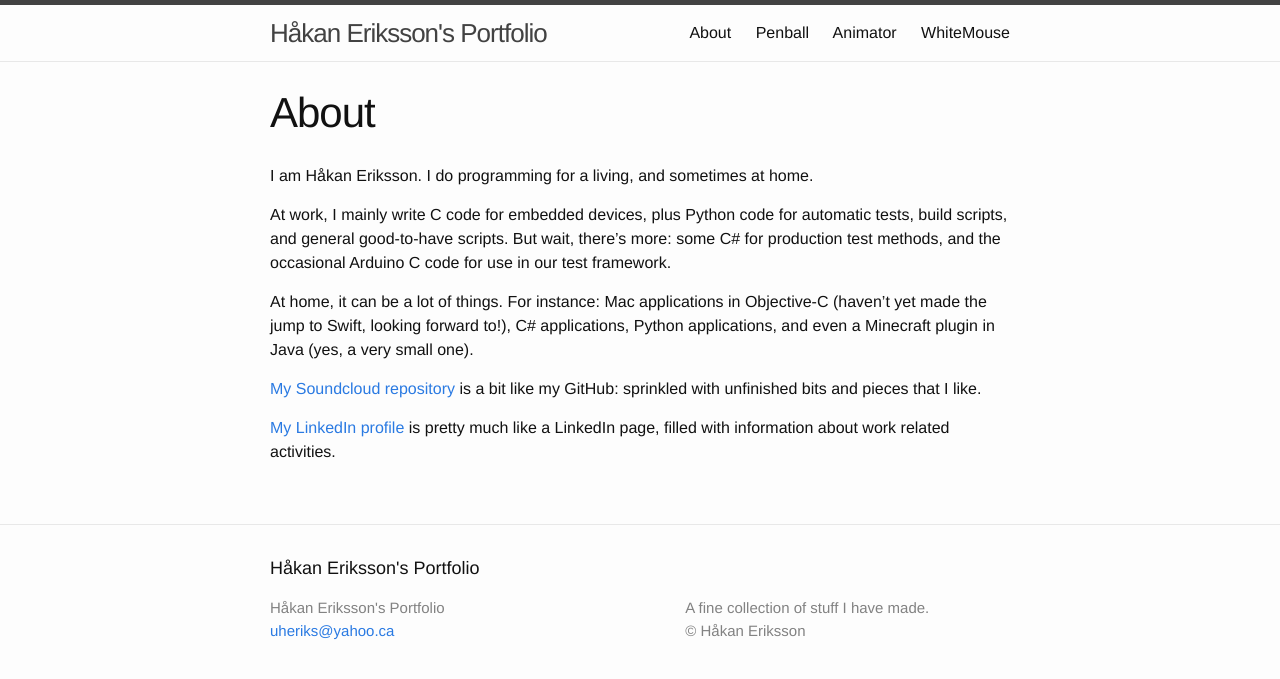
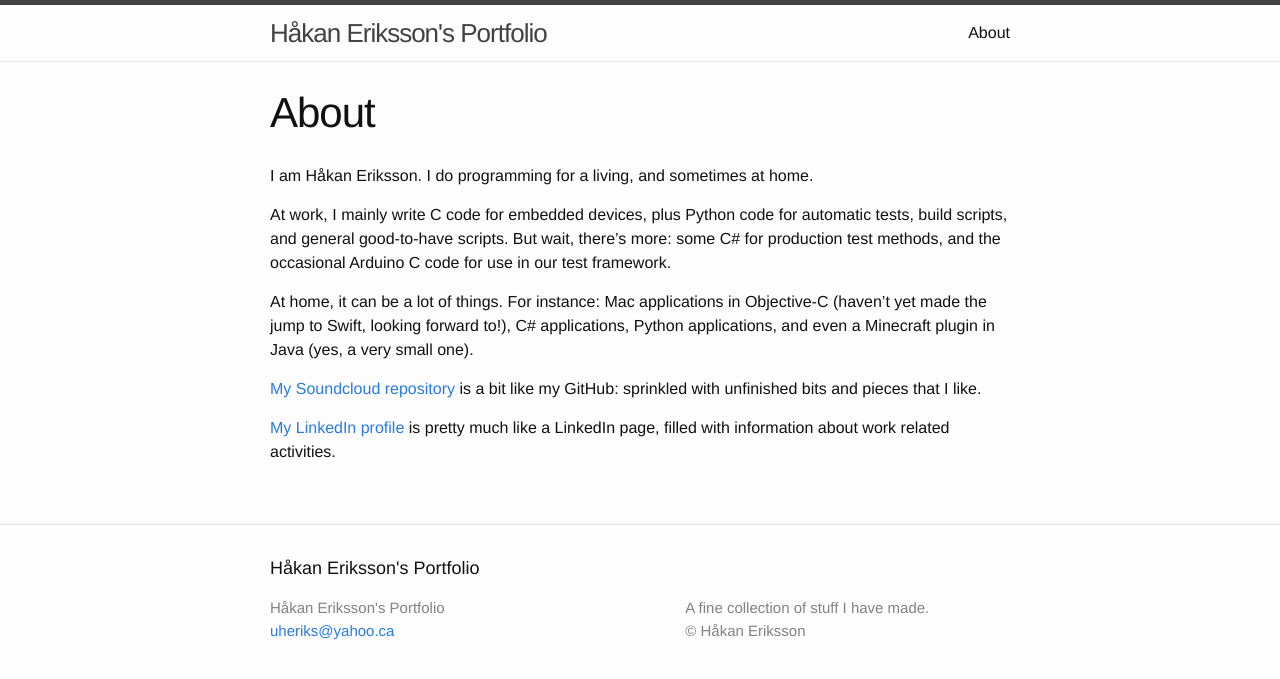
Before and after one commit to bar-and-c/bar-and-c.github.io, a Jekyll site: the page built from about.md, in a window 1280 px wide. Shown: the top 679 px of the page. Built offline with Jekyll 4.4.1, drawn with Linux system fonts in a browser that asks for light colours.

Commit message:
Don't put all pages in the header by default
Introducing a custom Front Matter in_header for this; set it to 'true', and the page will appear in the header.

```diff
--- a/_includes/header.html
+++ b/_includes/header.html
@@ -15,7 +15,7 @@
 
       <div class="trigger">
         {% for my_page in site.pages %}
-          {% if my_page.title %}
+          {% if my_page.title and my_page.in_header %}
           <a class="page-link" href="{{ my_page.url | prepend: site.baseurl }}">{{ my_page.title }}</a>
           {% endif %}
         {% endfor %}
```
Also changed, not shown: about.md (+3 -0 lines).
